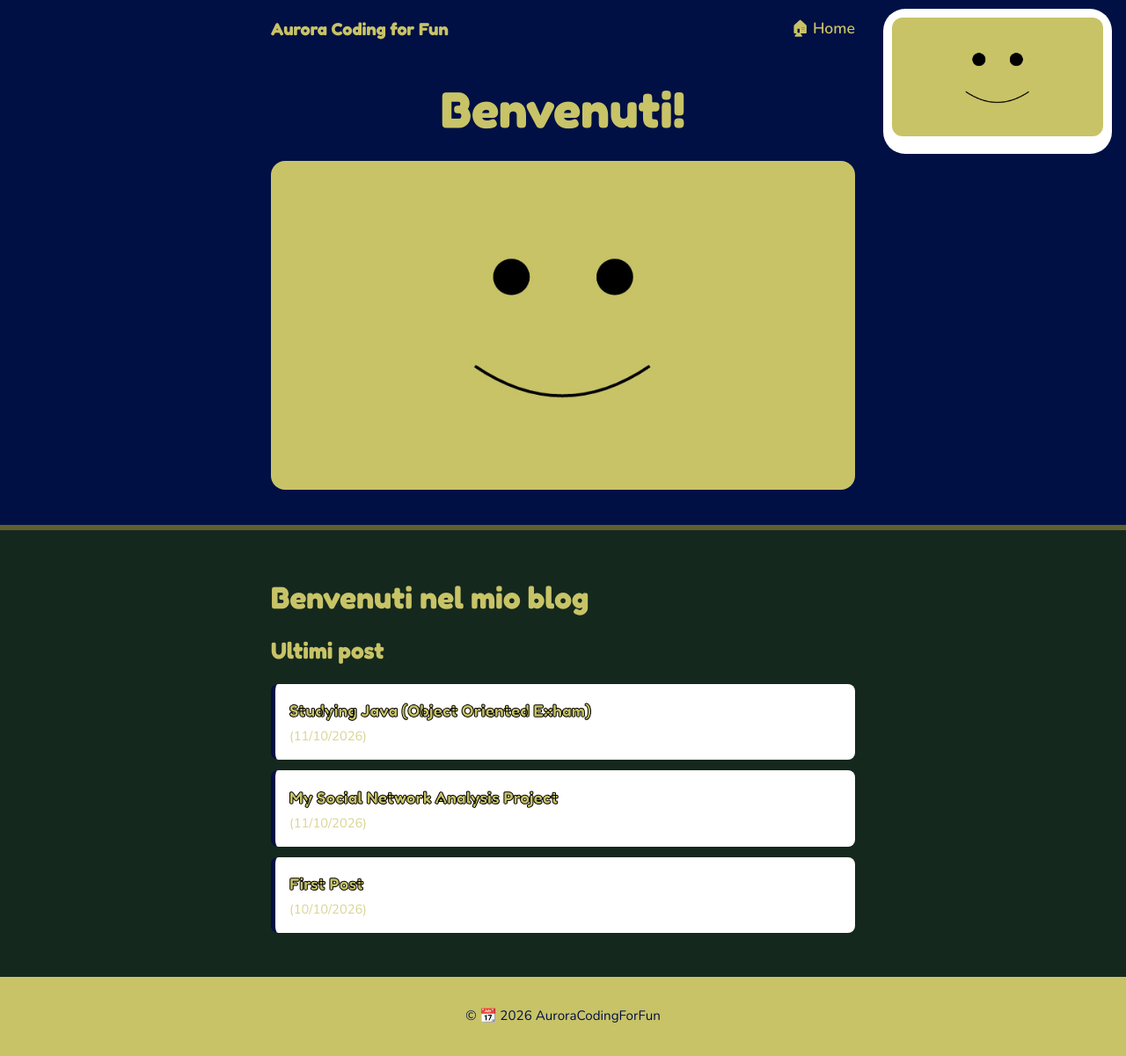
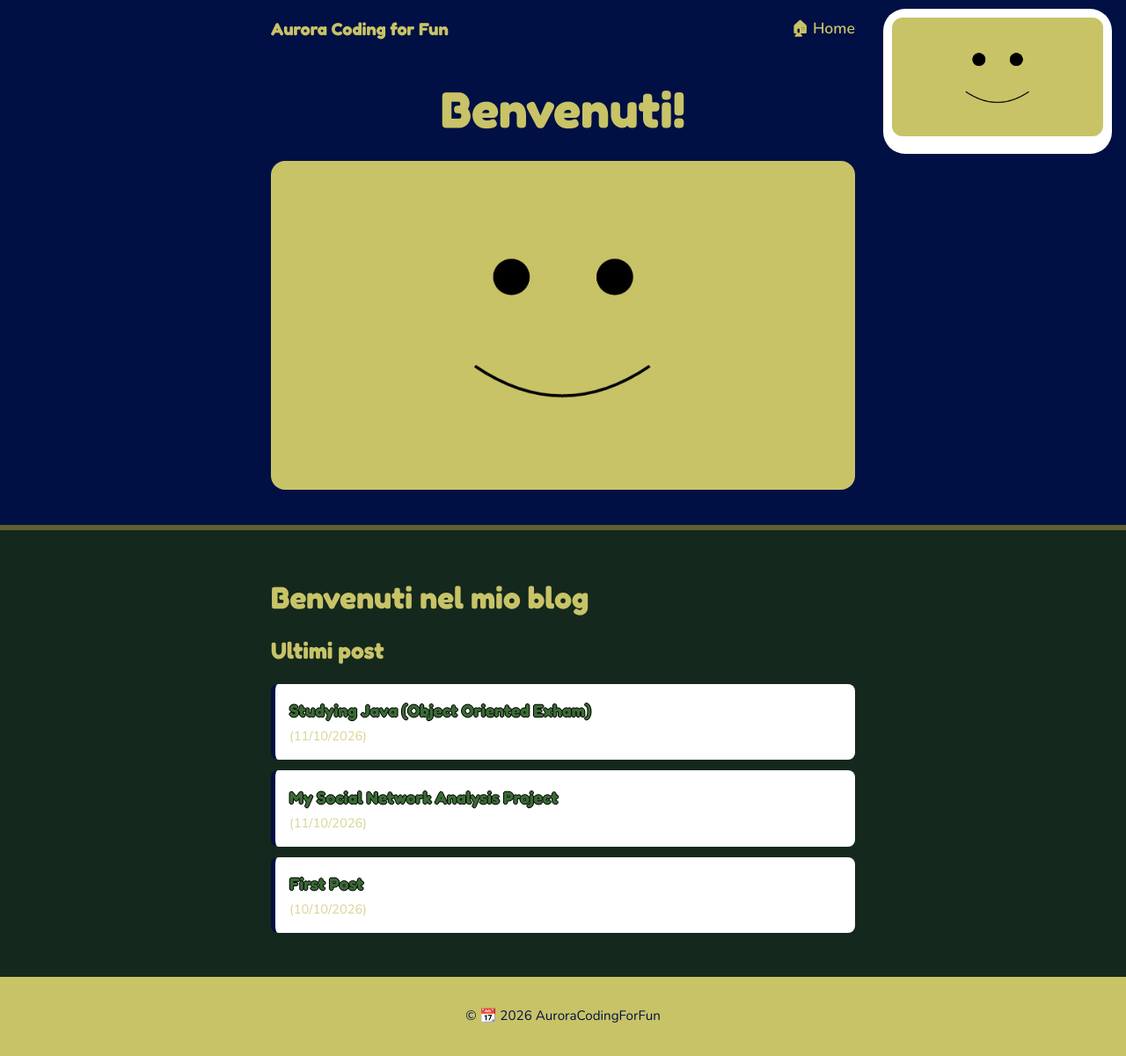
Before and after one commit to AuroraCodingForFun/BlogSite, a Jekyll site: the page built from index.md, in a window 1280 px wide. Shown: the whole page at 88% size. Built offline with Jekyll 4.4.1, drawn with Linux system fonts in a browser that asks for light colours.

Commit message:
Update index.md

```diff
--- a/index.md
+++ b/index.md
@@ -56,7 +56,7 @@ aside.laterale {
   {% for post in site.posts %}
     <li>
       <div>
-        <a href="{{ post.url | relative_url }}"> <b style="-webkit-text-stroke: 1px black;">{{ post.title }} </b></a>
+        <a href="{{ post.url | relative_url }}"> <b style="color: #3a6b35; text-shadow: 1px 0 0 #000, -1px 0 0 #000, 0 1px 0 #000, 0 -1px 0 #000;">{{ post.title }}</b></a>
         <small>({{ post.date | date: "%d/%m/%Y" }})</small>
       </div>
     </li>
```
